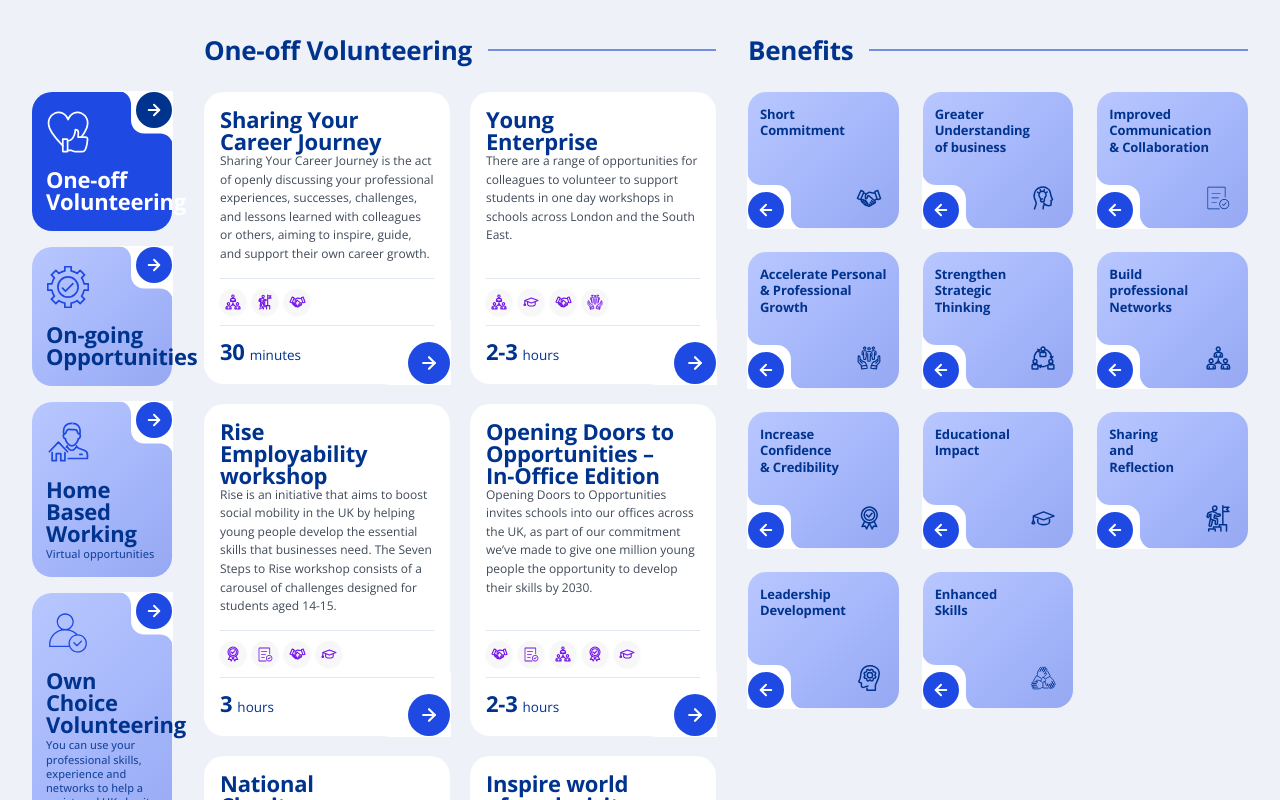
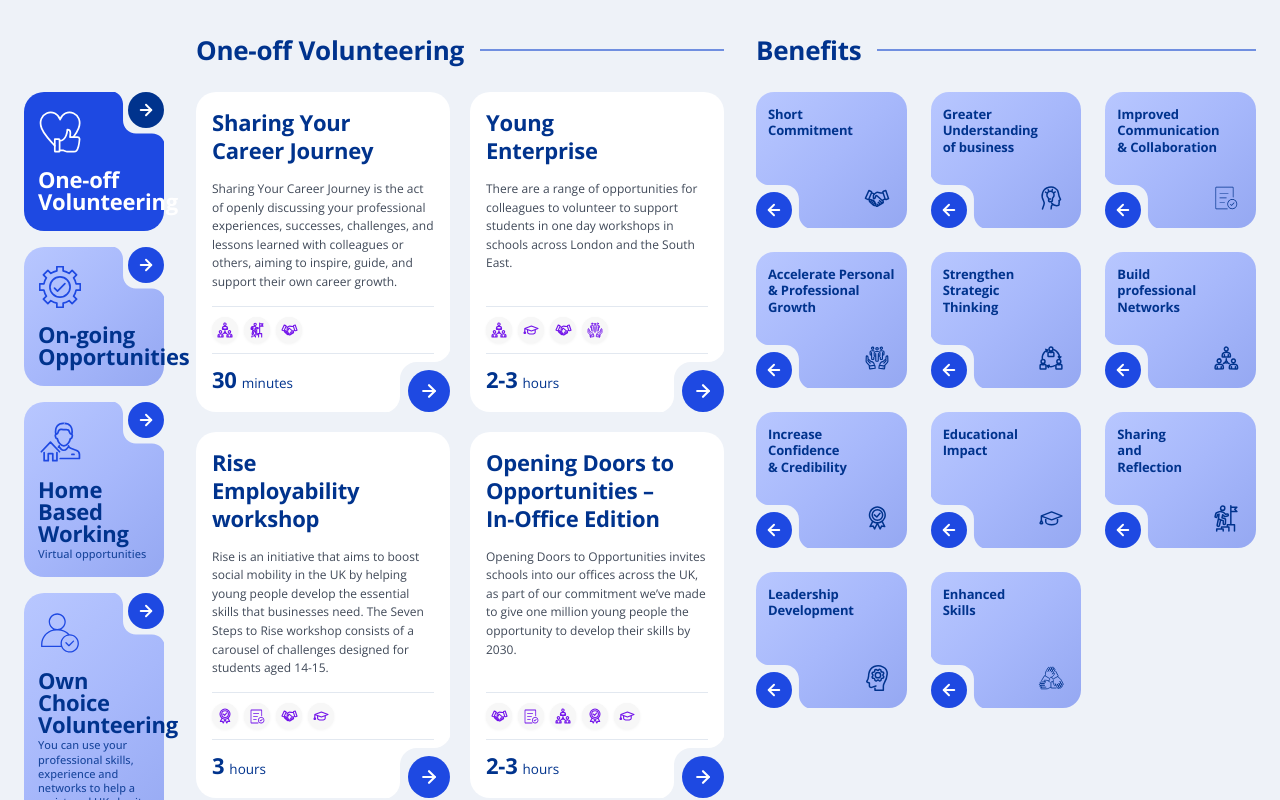
Before and after one commit to vikram4126/CR-Volunteering, a React (Vite) app: page / in a window 1280 px wide. Shown: the top 800 px of the page. Built offline with nearby package versions, Linux system fonts and the light colour scheme.

Commit message:
fix bordr

```diff
--- a/index-vanilla.html
+++ b/index-vanilla.html
@@ -93,14 +93,11 @@
     }
 
     body {
+      margin: 0;
+      padding: 0;
       font-family: 'Open Sans', -apple-system, BlinkMacSystemFont, 'Segoe UI', Roboto, sans-serif;
       background: var(--bg-page);
       color: var(--text-dark);
-      min-height: 100vh;
-      display: flex;
-      flex-direction: column;
-      padding: 28px 32px;
-      overflow-x: hidden;
     }
 
     /* Layout: Left Sidebar 140px, Middle Section 1fr (expanded), Right Benefits 500px */
@@ -108,10 +105,20 @@
       display: grid;
       grid-template-columns: 140px minmax(680px, 1fr) 500px;
       gap: 32px;
-      width: 100%;
-      max-width: 1780px;
-      margin: 0 auto;
+      width: calc(100% + 16px) !important;
+      max-width: calc(100% + 16px) !important;
+      margin-left: -8px !important;
+      margin-right: -8px !important;
+      margin-top: 0;
+      margin-bottom: 0;
       align-items: start;
+      font-family: 'Open Sans', -apple-system, BlinkMacSystemFont, 'Segoe UI', Roboto, sans-serif;
+      background: var(--bg-page);
+      color: var(--text-dark);
+      min-height: 100vh;
+      padding: 28px 32px;
+      box-sizing: border-box;
+      overflow-x: hidden;
     }
 
 
@@ -142,6 +149,8 @@ h3.header3, .header3, h3.header-3, .header-3 {
   color: var(--primary-blue);
   letter-spacing: -0.01em;
   margin: 0;
+  margin-bottom: 1rem;
+  line-height: 1.75rem;
 }
 
 h4.header4, .header4, h4.header-4, .header-4 {
@@ -595,7 +604,7 @@ h3.tab-title {
     .notch-tr path,
     .notch-bl path,
     .notch-br path {
-      fill: #FFFFFF !important;
+      fill: rgb(238, 242, 248) !important;
       stroke: none !important;
     }
 
@@ -1339,7 +1348,8 @@ h3.tab-title {
       font-size: 22px;
       font-weight: 700;
       color: var(--primary-blue);
-      line-height: 1.15;
+      line-height: 1.75rem;
+      margin-bottom: 1rem;
     }
 
     .modal-item-arrow {
@@ -2090,21 +2100,21 @@ if (typeof module !== "undefined") { module.exports = APP_ICONS; }
     // 1. Bottom-Right Notch for Middle Section Cards
     const SVG_NOTCH_BR = `
       <svg class="notch-br" viewBox="0 0 72 72" fill="none" preserveAspectRatio="none">
-        <path d="M 72 0 C 72 9.941 63.941 18 54 18 H 36 C 26.059 18 18 26.059 18 36 V 54 C 18 63.941 9.941 72 0 72 H 72 V 0 Z" fill="#FFFFFF"/>
+        <path d="M 72 0 C 72 9.941 63.941 18 54 18 H 36 C 26.059 18 18 26.059 18 36 V 54 C 18 63.941 9.941 72 0 72 H 72 V 0 Z" fill="rgb(238, 242, 248)"/>
       </svg>
     `;
 
     // 2. Bottom-Left Notch for Right Benefits Cards
     const SVG_NOTCH_BL = `
       <svg class="notch-bl" viewBox="0 0 66 66" fill="none" preserveAspectRatio="none">
-        <path d="M 0 0 C 0 8.837 7.163 16 16 16 H 34 C 42.837 16 50 23.163 50 32 V 50 C 50 58.837 57.163 66 66 66 H 0 V 0 Z" fill="#FFFFFF"/>
+        <path d="M 0 0 C 0 8.837 7.163 16 16 16 H 34 C 42.837 16 50 23.163 50 32 V 50 C 50 58.837 57.163 66 66 66 H 0 V 0 Z" fill="rgb(238, 242, 248)"/>
       </svg>
     `;
 
     // 3. Top-Right Notch for Left Sidebar Tabs
     const SVG_NOTCH_TR = `
       <svg class="notch-tr" viewBox="0 0 76 76" fill="none" preserveAspectRatio="none">
-        <path d="M 0 0 C 9.941 0 18 8.059 18 18 V 40.846 C 18 50.787 26.059 58.846 36 58.846 H 58 C 67.941 58.846 76 66.905 76 76.846 V 0 H 0 Z" fill="#FFFFFF"/>
+        <path d="M 0 0 C 9.941 0 18 8.059 18 18 V 40.846 C 18 50.787 26.059 58.846 36 58.846 H 58 C 67.941 58.846 76 66.905 76 76.846 V 0 H 0 Z" fill="rgb(238, 242, 248)"/>
       </svg>
     `;
 
@@ -2398,17 +2408,17 @@ if (typeof module !== "undefined") { module.exports = APP_ICONS; }
     }
 
     // EXPOSE GLOBAL ACTION HANDLERS ON WINDOW (Critical for Dialogue CMS inline onclick execution)
-    window.selectCategory = function(catIndex) { return selectCategory(catIndex); };
-    window.openOpportunityDetail = function(oppId) { return openOpportunityDetail(oppId); };
-    window.goBackToCards = function() { return goBackToCards(); };
-    window.openBenefitModal = function(benefitName) { return openBenefitModal(benefitName); };
-    window.closeModal = function() { return closeModal(); };
-    window.handleModalOverlayClick = function(e) { return handleModalOverlayClick(e); };
-    window.selectOpportunityFromModal = function(oppId) { return selectOpportunityFromModal(oppId); };
-    window.handleEnquire = function(title) { return handleEnquire(title); };
-    window.fixDialogueParentHeight = function() { return fixDialogueParentHeight(); };
-    window.init = function() { return init(); };
-    window.startApp = function() { return startApp(); };
+    window.selectCategory = selectCategory;
+    window.openOpportunityDetail = openOpportunityDetail;
+    window.goBackToCards = goBackToCards;
+    window.openBenefitModal = openBenefitModal;
+    window.closeModal = closeModal;
+    window.handleModalOverlayClick = handleModalOverlayClick;
+    window.selectOpportunityFromModal = selectOpportunityFromModal;
+    window.handleEnquire = handleEnquire;
+    window.fixDialogueParentHeight = fixDialogueParentHeight;
+    window.init = init;
+    window.startApp = startApp;
 
     // GLOBAL EVENT DELEGATION (Ensures clicks function even in sandboxed Dialogue CMS environments)
     document.addEventListener('click', function(e) {
@@ -2519,7 +2529,7 @@ if (typeof module !== "undefined") { module.exports = APP_ICONS; }
         <div class="modal-item" data-modal-opp-id="${opp.id}" onclick="window.selectOpportunityFromModal ? window.selectOpportunityFromModal(${opp.id}) : selectOpportunityFromModal(${opp.id})">
           <div class="modal-item-left">
             <div class="modal-item-cat">${opp.categoryName}</div>
-            <div class="modal-item-title">${opp.title}</div>
+            <div class="modal-item-title header3">${opp.title}</div>
           </div>
           <div class="modal-item-arrow">${SVG_ARROW_RIGHT_SM}</div>
         </div>
--- a/src/components/BenefitModal.jsx
+++ b/src/components/BenefitModal.jsx
@@ -76,7 +76,7 @@ export function BenefitModal({
               >
                 <div className="modal-item-left">
                   <div className="modal-item-cat">{opp.categoryName}</div>
-                  <div className="modal-item-title">{opp.title}</div>
+                  <div className="modal-item-title header3">{opp.title}</div>
                 </div>
                 <div className="modal-item-arrow">
                   <ArrowRightIcon size={17} strokeWidth={2.6} />
--- a/src/index.css
+++ b/src/index.css
@@ -78,14 +78,11 @@
 }
 
 body {
+  margin: 0;
+  padding: 0;
   font-family: 'Open Sans', -apple-system, BlinkMacSystemFont, 'Segoe UI', Roboto, sans-serif;
   background: var(--bg-page);
   color: var(--text-dark);
-  min-height: 100vh;
-  display: flex;
-  flex-direction: column;
-  padding: 28px 32px;
-  overflow-x: hidden;
 }
 
 /* Layout: Left Sidebar 140px, Middle Section 1fr (expanded), Right Benefits 500px */
@@ -93,10 +90,20 @@ body {
   display: grid;
   grid-template-columns: 140px minmax(680px, 1fr) 500px;
   gap: 32px;
-  width: 100%;
-  max-width: 1780px;
-  margin: 0 auto;
+  width: calc(100% + 16px) !important;
+  max-width: calc(100% + 16px) !important;
+  margin-left: -8px !important;
+  margin-right: -8px !important;
+  margin-top: 0;
+  margin-bottom: 0;
   align-items: start;
+  font-family: 'Open Sans', -apple-system, BlinkMacSystemFont, 'Segoe UI', Roboto, sans-serif;
+  background: var(--bg-page);
+  color: var(--text-dark);
+  min-height: 100vh;
+  padding: 28px 32px;
+  box-sizing: border-box;
+  overflow-x: hidden;
 }
 
 /* FORCE CMS / DIALOGUE PARENT CONTAINERS TO HAVE PROPER HEIGHT */
@@ -126,6 +133,8 @@ h3.header3, .header3, h3.header-3, .header-3 {
   color: var(--primary-blue);
   letter-spacing: -0.01em;
   margin: 0;
+  margin-bottom: 1rem;
+  line-height: 1.75rem;
 }
 
 h4.header4, .header4, h4.header-4, .header-4 {
@@ -576,7 +585,7 @@ h3.tab-title {
 .notch-tr path,
 .notch-bl path,
 .notch-br path {
-  fill: #FFFFFF !important;
+  fill: rgb(238, 242, 248) !important;
   stroke: none !important;
 }
 
@@ -1317,7 +1326,8 @@ h3.tab-title {
   font-size: 22px;
   font-weight: 700;
   color: var(--primary-blue);
-  line-height: 1.15;
+  line-height: 1.75rem;
+  margin-bottom: 1rem;
 }
 
 .modal-item-arrow {
--- a/src/utils/notches.jsx
+++ b/src/utils/notches.jsx
@@ -4,7 +4,7 @@ import React from 'react';
 export function NotchBR() {
   return (
     <svg className="notch-br" viewBox="0 0 72 72" fill="none" preserveAspectRatio="none">
-      <path d="M 72 0 C 72 9.941 63.941 18 54 18 H 36 C 26.059 18 18 26.059 18 36 V 54 C 18 63.941 9.941 72 0 72 H 72 V 0 Z" fill="#FFFFFF"/>
+      <path d="M 72 0 C 72 9.941 63.941 18 54 18 H 36 C 26.059 18 18 26.059 18 36 V 54 C 18 63.941 9.941 72 0 72 H 72 V 0 Z" fill="rgb(238, 242, 248)"/>
     </svg>
   );
 }
@@ -13,7 +13,7 @@ export function NotchBR() {
 export function NotchBL() {
   return (
     <svg className="notch-bl" viewBox="0 0 66 66" fill="none" preserveAspectRatio="none">
-      <path d="M 0 0 C 0 8.837 7.163 16 16 16 H 34 C 42.837 16 50 23.163 50 32 V 50 C 50 58.837 57.163 66 66 66 H 0 V 0 Z" fill="#FFFFFF"/>
+      <path d="M 0 0 C 0 8.837 7.163 16 16 16 H 34 C 42.837 16 50 23.163 50 32 V 50 C 50 58.837 57.163 66 66 66 H 0 V 0 Z" fill="rgb(238, 242, 248)"/>
     </svg>
   );
 }
@@ -22,7 +22,7 @@ export function NotchBL() {
 export function NotchTR() {
   return (
     <svg className="notch-tr" viewBox="0 0 76 76" fill="none" preserveAspectRatio="none">
-      <path d="M 0 0 C 9.941 0 18 8.059 18 18 V 40.846 C 18 50.787 26.059 58.846 36 58.846 H 58 C 67.941 58.846 76 66.905 76 76.846 V 0 H 0 Z" fill="#FFFFFF"/>
+      <path d="M 0 0 C 9.941 0 18 8.059 18 18 V 40.846 C 18 50.787 26.059 58.846 36 58.846 H 58 C 67.941 58.846 76 66.905 76 76.846 V 0 H 0 Z" fill="rgb(238, 242, 248)"/>
     </svg>
   );
 }
```
Also changed, not shown: 2 other files (tests, documents, lock files or other folders).
